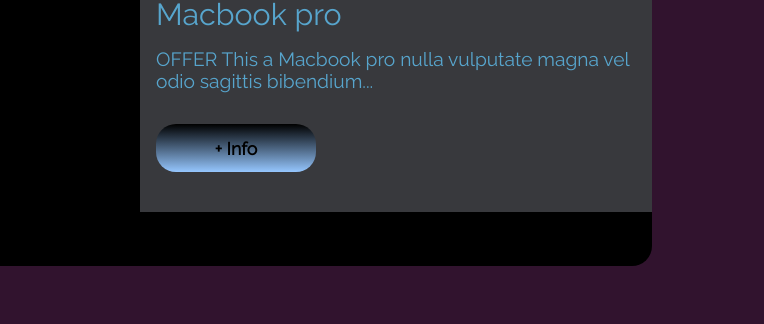
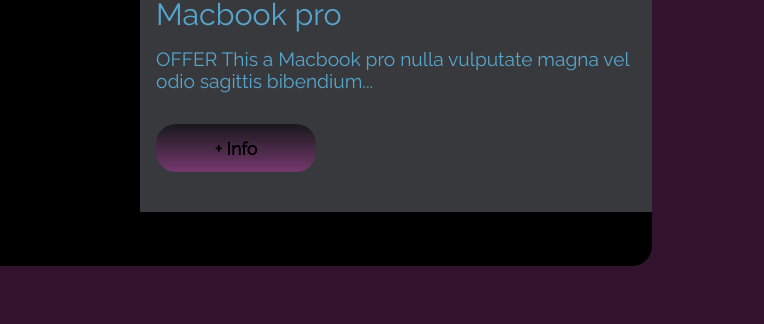
Before and after one commit to nachomilisich/Ecommerce-Laptops-GM, a plain HTML site: page index.html in a window 1280 px wide. In both pictures the pointer is over the element 752 px from the left and 989 px from the top of the page. Shown: the part 841-1165 px from the top of the page, 516-1280 px from the left. Drawn offline with nearby package versions, Linux system fonts and the light colour scheme; a script that the page names is missing.

Commit message:
btn change

```diff
--- a/style.css
+++ b/style.css
@@ -198,15 +198,15 @@
   height: 3rem;
   background-image: linear-gradient(
     to top,
-    var(--primary-color-alt),
-    black
+    rgba(0, 0, 0, 0.562),
+    var(--second-color)
   );
 }
 .offer-description .cart-btn:hover {
   background-image: linear-gradient(
     to bottom,
-    black,
-    var(--primary-color)
+    rgba(0, 0, 0, 0.565),
+    var(--primary-color-alt)
   );
 }
 
```
